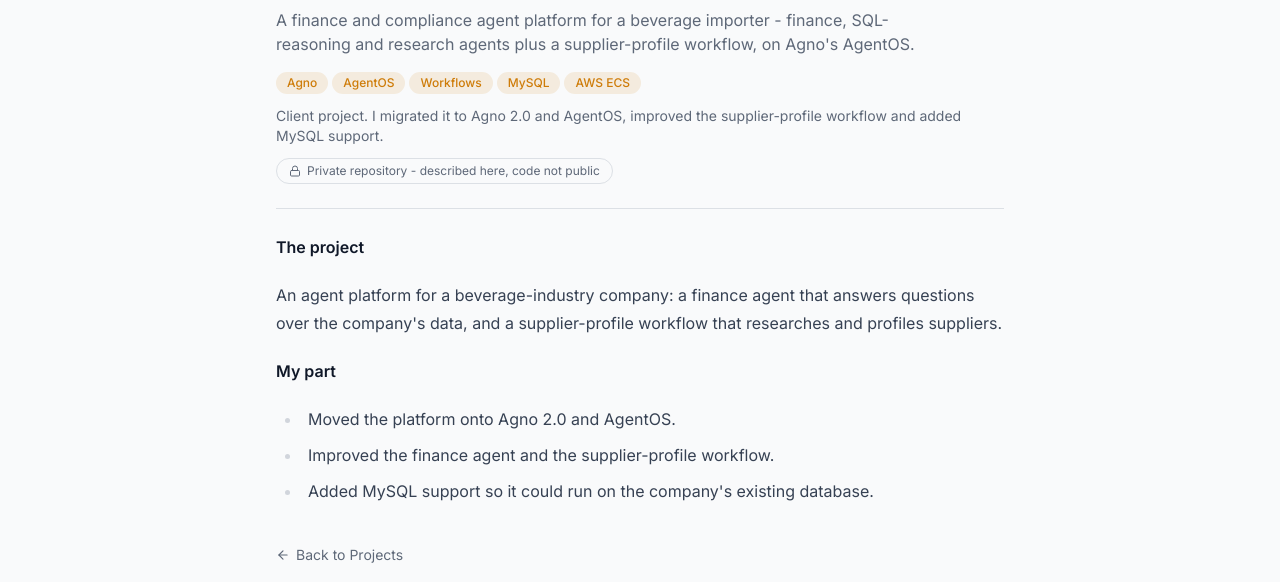
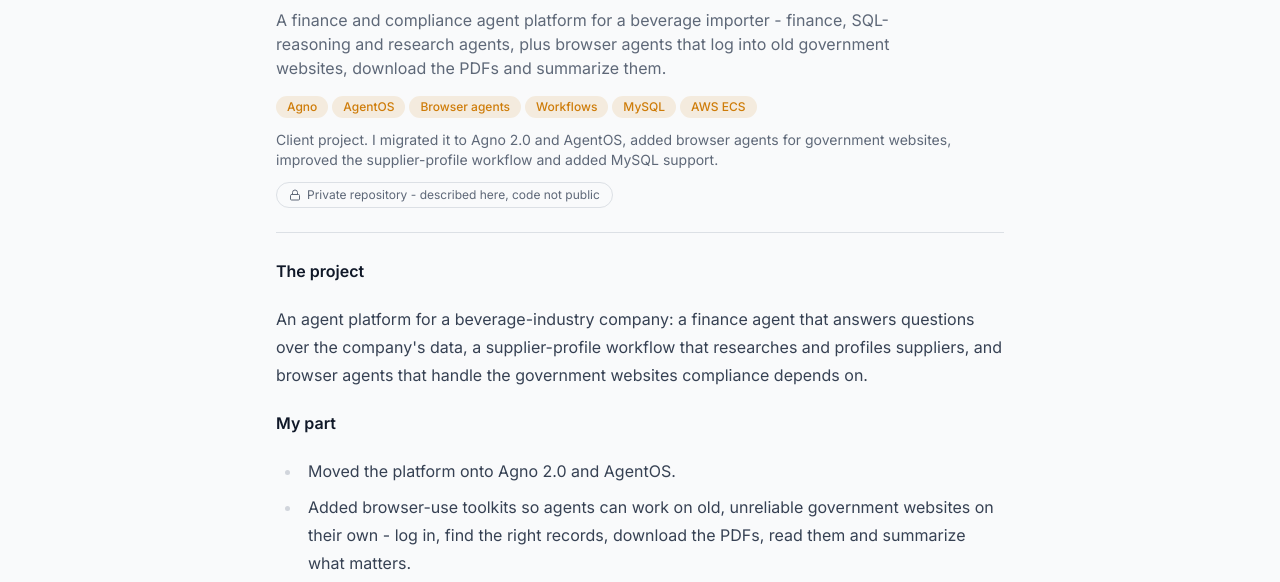
Before and after one commit to Mustafa-Esoofally/Mustafa-Esoofally.github.io, an Astro site: page /projects/beverage-finance-agents in a window 1280 px wide. Shown: the part 185-767 px from the top of the page. Built offline with nearby package versions, Linux system fonts and the light colour scheme; Astro itself is replaced by a stand-in of ours.

Commit message:
Finance agents: browser agents for government sites

```diff
--- a/src/content/projects/beverage-finance-agents.mdx
+++ b/src/content/projects/beverage-finance-agents.mdx
@@ -4,16 +4,17 @@
 category: "production"
 order: 4
 private: true
-description: "A finance and compliance agent platform for a beverage importer - finance, SQL-reasoning and research agents plus a supplier-profile workflow, on Agno's AgentOS."
-role: "Client project. I migrated it to Agno 2.0 and AgentOS, improved the supplier-profile workflow and added MySQL support."
+description: "A finance and compliance agent platform for a beverage importer - finance, SQL-reasoning and research agents, plus browser agents that log into old government websites, download the PDFs and summarize them."
+role: "Client project. I migrated it to Agno 2.0 and AgentOS, added browser agents for government websites, improved the supplier-profile workflow and added MySQL support."
 links: []
-tags: ["Agno", "AgentOS", "Workflows", "MySQL", "AWS ECS"]
+tags: ["Agno", "AgentOS", "Browser agents", "Workflows", "MySQL", "AWS ECS"]
 ---
 **The project**
 
-An agent platform for a beverage-industry company: a finance agent that answers questions over the company's data, and a supplier-profile workflow that researches and profiles suppliers.
+An agent platform for a beverage-industry company: a finance agent that answers questions over the company's data, a supplier-profile workflow that researches and profiles suppliers, and browser agents that handle the government websites compliance depends on.
 
 **My part**
 - Moved the platform onto Agno 2.0 and AgentOS.
+- Added browser-use toolkits so agents can work on old, unreliable government websites on their own - log in, find the right records, download the PDFs, read them and summarize what matters.
 - Improved the finance agent and the supplier-profile workflow.
 - Added MySQL support so it could run on the company's existing database.
```
